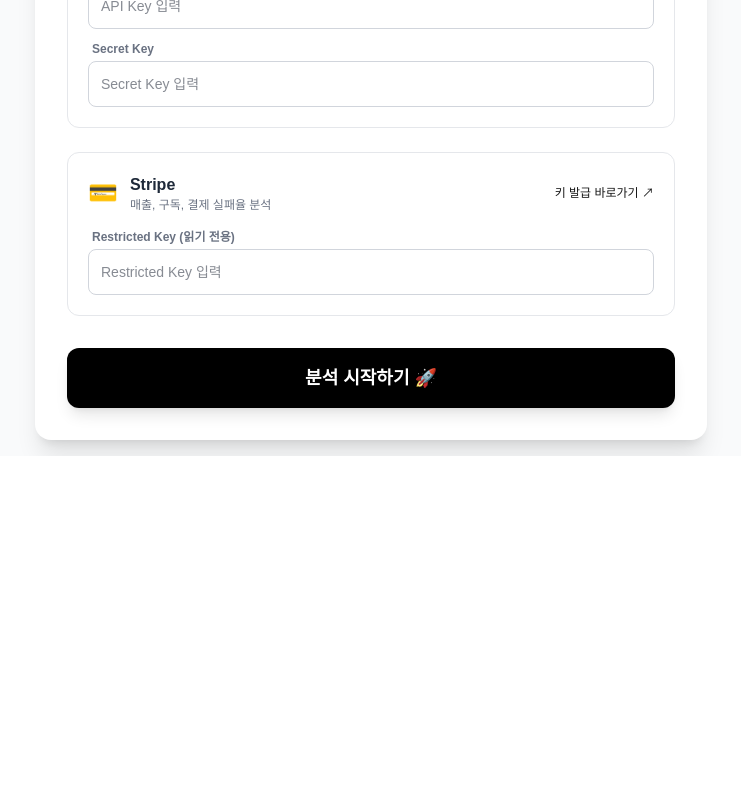
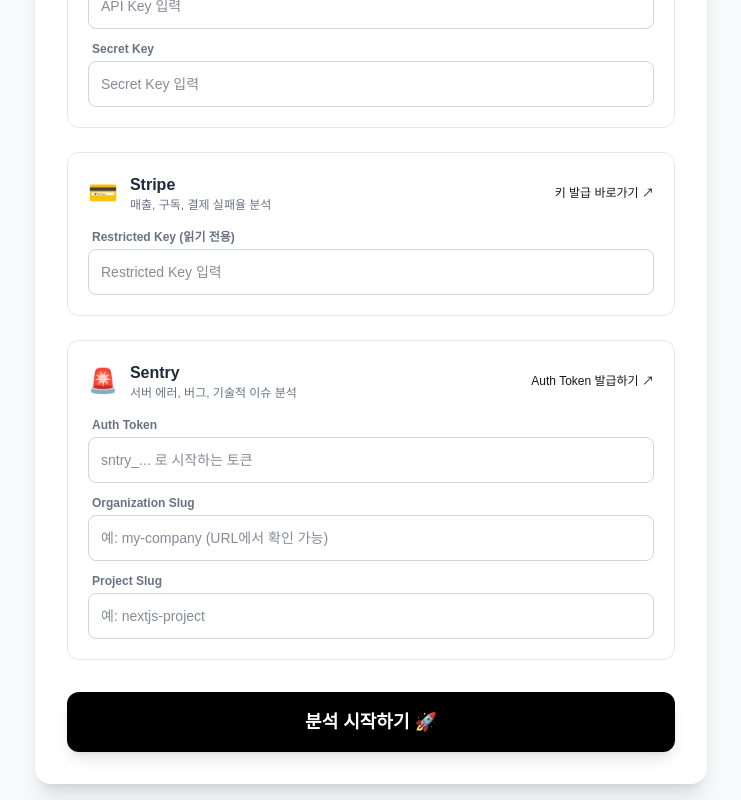
Before and after one commit to nextunicorn-inc/nextjs-boilerplate, a Next.js app: page / in a window 1280 px wide. Shown: the part 434-1234 px from the top of the page, without its empty margins (269-1010 px from the left). Before the commit the page ends 890 px from the top, so only its background shows below. Built offline with nearby package versions, Linux system fonts and the light colour scheme; no server answers.

Commit message:
센트리 붙임

```diff
--- a/app/actions/gemini-agent.ts
+++ b/app/actions/gemini-agent.ts
@@ -11,9 +11,15 @@
   AmplitudeTool,
   type AgentTool,
   StripeTool,
+  SentryTool,
 } from "./tools/definitions";
 
-const REGISTERED_TOOLS: AgentTool[] = [Ga4Tool, AmplitudeTool, StripeTool];
+const REGISTERED_TOOLS: AgentTool[] = [
+  Ga4Tool,
+  AmplitudeTool,
+  StripeTool,
+  SentryTool,
+];
 
 const genAI = new GoogleGenerativeAI(process.env.GEMINI_API_KEY!);
 
--- a/app/actions/tools/definitions.ts
+++ b/app/actions/tools/definitions.ts
@@ -2,6 +2,7 @@
 import { fetchAmplitudeData } from "./amplitude-tool";
 import { FunctionDeclaration, SchemaType } from "@google/generative-ai";
 import { fetchStripeData } from "./stripe-tool";
+import { fetchSentryIssues } from "./sentry-tool";
 
 // 1. [규격] 모든 도구는 이 인터페이스를 따라야 합니다.
 export interface AgentTool {
@@ -113,3 +114,38 @@
     );
   },
 };
+
+export const SentryTool: AgentTool = {
+  name: "get_sentry_issues",
+  declaration: {
+    name: "get_sentry_issues",
+    description:
+      "Get a list of recent unresolved technical errors and bugs from Sentry.",
+    parameters: {
+      type: SchemaType.OBJECT,
+      properties: {
+        days: {
+          type: SchemaType.NUMBER,
+          description: "Lookback period in days (default: 14)",
+        },
+      },
+      required: [],
+    },
+  },
+  execute: async (args: any, apiKeys: any) => {
+    if (
+      !apiKeys.sentryAuthToken ||
+      !apiKeys.sentryOrg ||
+      !apiKeys.sentryProject
+    ) {
+      return "Error: Sentry configuration missing. Please provide Auth Token, Org Slug, and Project Slug.";
+    }
+    // days가 없으면 기본값 14
+    return await fetchSentryIssues(
+      apiKeys.sentryAuthToken,
+      apiKeys.sentryOrg,
+      apiKeys.sentryProject,
+      args.days || 14
+    );
+  },
+};
--- a/app/constants/tools-config.ts
+++ b/app/constants/tools-config.ts
@@ -72,4 +72,33 @@
       },
     ],
   },
+  {
+    id: "sentry",
+    name: "Sentry",
+    description: "서버 에러, 버그, 기술적 이슈 분석",
+    icon: "🚨",
+    themeColor: "rose", // 붉은색 테마
+    docsUrl: "https://sentry.io/settings/account/api/auth-tokens/",
+    docsLabel: "Auth Token 발급하기 ↗",
+    inputs: [
+      {
+        key: "sentryAuthToken",
+        label: "Auth Token",
+        type: "password",
+        placeholder: "sntry_... 로 시작하는 토큰",
+      },
+      {
+        key: "sentryOrg",
+        label: "Organization Slug",
+        type: "text",
+        placeholder: "예: my-company (URL에서 확인 가능)",
+      },
+      {
+        key: "sentryProject",
+        label: "Project Slug",
+        type: "text",
+        placeholder: "예: nextjs-project",
+      },
+    ],
+  },
 ];
--- a/app/page.tsx
+++ b/app/page.tsx
@@ -39,6 +39,7 @@
   const ga4Config = ANALYTICS_TOOLS.find((t) => t.id === "ga4");
   const amplitudeConfig = ANALYTICS_TOOLS.find((t) => t.id === "amplitude");
   const stripeConfig = ANALYTICS_TOOLS.find((t) => t.id === "stripe");
+  const sentryConfig = ANALYTICS_TOOLS.find((t) => t.id === "sentry");
 
   const loadProperties = async (token: string) => {
     setIsLoadingProps(true);
@@ -279,6 +280,53 @@
               </div>
             </div>
           )}
+
+          {/* 🔴 4. Sentry 섹션 (신규 추가됨) */}
+          {sentryConfig && (
+            <div
+              className={`p-5 border border-gray-200 rounded-xl bg-${sentryConfig.themeColor}-50/30 hover:border-${sentryConfig.themeColor}-200 transition-all`}
+            >
+              <div className="flex items-center gap-3 mb-4">
+                <span className="text-2xl">{sentryConfig.icon}</span>
+                <div className="flex-1">
+                  <h3 className="font-bold text-gray-800">
+                    {sentryConfig.name}
+                  </h3>
+                  <p className="text-xs text-gray-500">
+                    {sentryConfig.description}
+                  </p>
+                </div>
+                {sentryConfig.docsUrl && (
+                  <a
+                    href={sentryConfig.docsUrl}
+                    target="_blank"
+                    className={`text-xs text-${sentryConfig.themeColor}-600 hover:underline font-medium`}
+                  >
+                    {sentryConfig.docsLabel || "키 확인하기 ↗"}
+                  </a>
+                )}
+              </div>
+
+              <div className="space-y-3">
+                {sentryConfig.inputs.map((input) => (
+                  <div key={input.key}>
+                    <label className="block text-xs font-bold text-gray-500 mb-1 ml-1">
+                      {input.label}
+                    </label>
+                    <input
+                      className={`w-full border border-gray-300 p-3 rounded-lg focus:ring-2 focus:ring-${sentryConfig.themeColor}-500 outline-none transition-all text-sm text-gray-900`}
+                      type={input.type}
+                      placeholder={input.placeholder}
+                      value={credentials[input.key] || ""}
+                      onChange={(e) =>
+                        handleInputChange(input.key, e.target.value)
+                      }
+                    />
+                  </div>
+                ))}
+              </div>
+            </div>
+          )}
         </div>
 
         <button
```
Also changed, not shown: app/actions/tools/sentry-tool.ts (added, +103 -0 lines).
